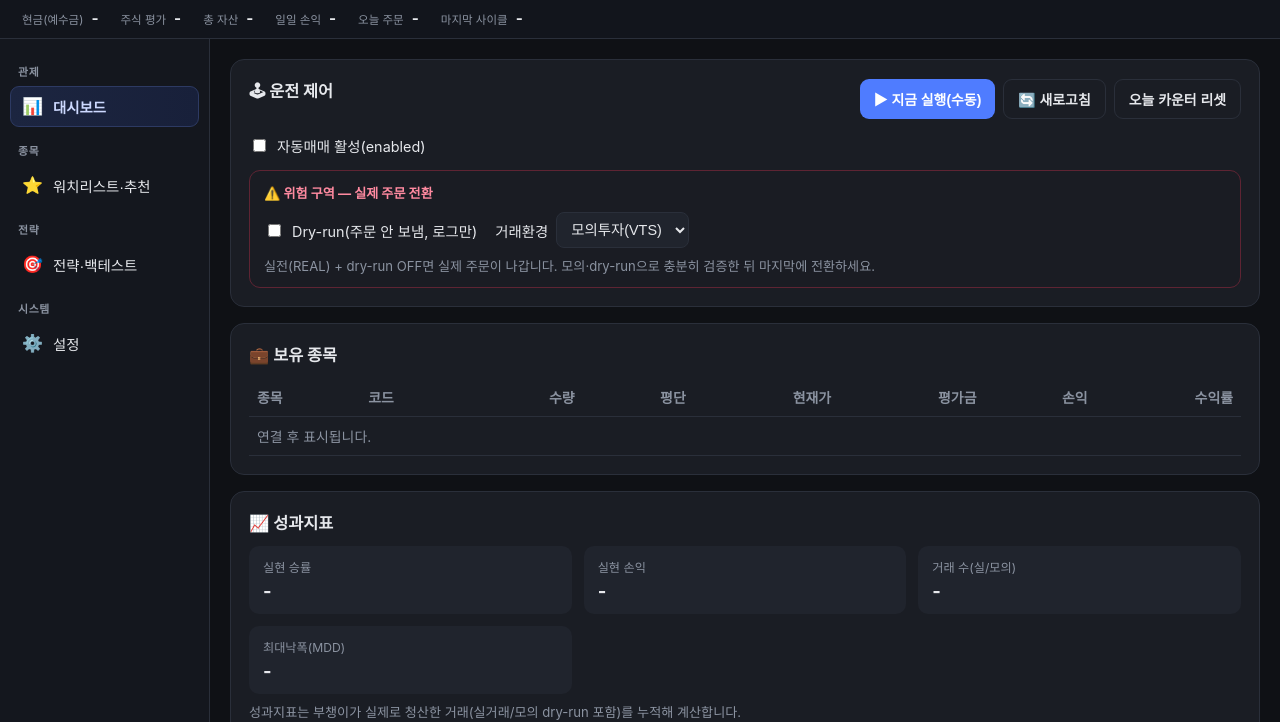
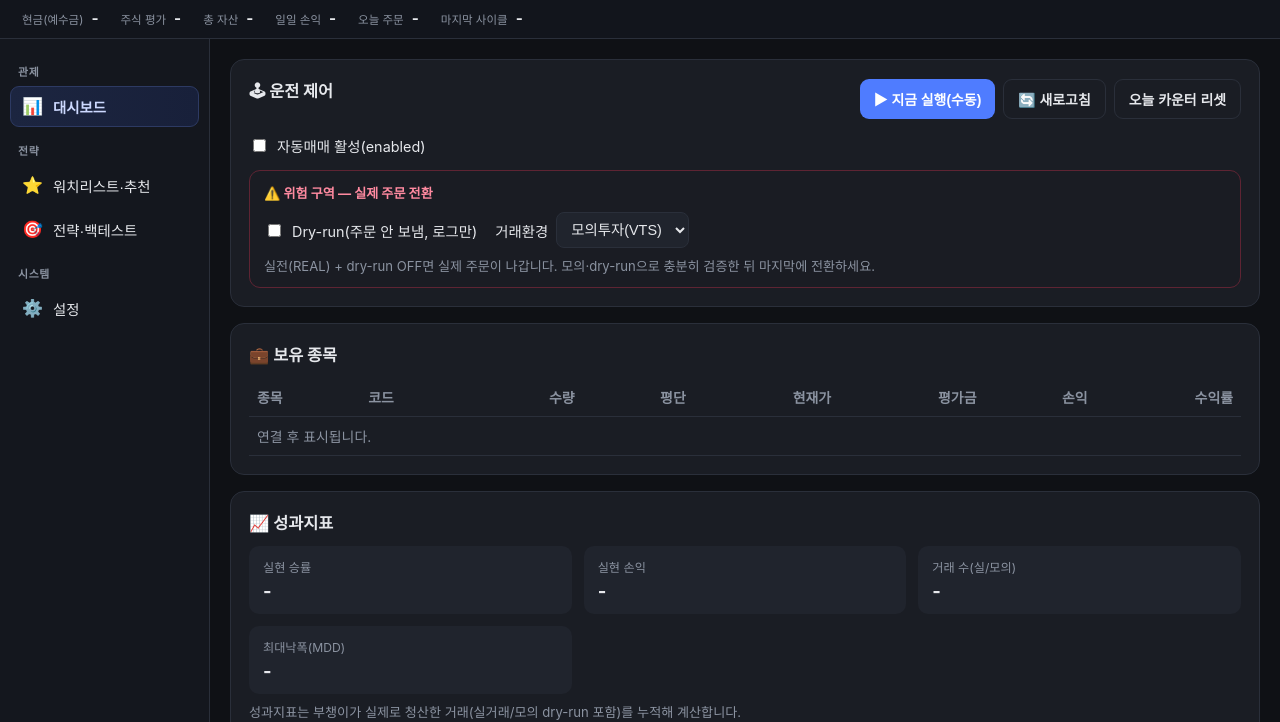
Before and after one commit to 1988nam/buchangi-Agent, a website: page index.html in a window 1280 px wide. Shown: the part 78-800 px from the top of the page. Drawn offline with Linux system fonts and the light colour scheme.

Commit message:
fix(ui): 종목 그룹을 전략 그룹으로 통합(메뉴 2개 유지)
사이드바 그룹 라벨만 변경 — 전략 그룹에 워치리스트·추천 + 전략·백테스트 2메뉴. 탭/id/로직 불변.

```diff
--- a/index.html
+++ b/index.html
@@ -42,9 +42,8 @@
       <nav>
         <div class="nav-section">관제</div>
         <button class="nav-item active" data-tab="dashboard" id="nav-dashboard"><span class="nav-icon">📊</span><span>대시보드</span></button>
-        <div class="nav-section">종목</div>
+        <div class="nav-section">전략</div>
         <button class="nav-item" data-tab="stocks" id="nav-stocks"><span class="nav-icon">⭐</span><span>워치리스트·추천</span></button>
-        <div class="nav-section">전략</div>
         <button class="nav-item" data-tab="strategy" id="nav-strategy"><span class="nav-icon">🎯</span><span>전략·백테스트</span></button>
         <div class="nav-section">시스템</div>
         <button class="nav-item" data-tab="settings" id="nav-settings"><span class="nav-icon">⚙️</span><span>설정</span></button>
```
Also changed, not shown: dist/index.html.
